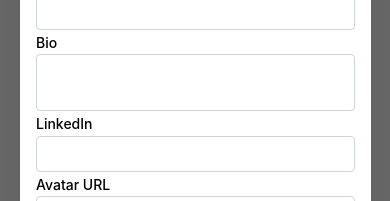
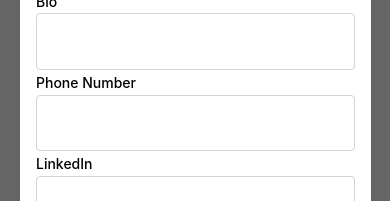
Before and after one commit to AlignedWorks/CVxMantineUI, a React (Vite) app: page / in a window 390 px wide. Both pictures are taken after a click on the button "Update Profile". Shown: the part 348-549 px from the top of the page. Built offline with nearby package versions, Linux system fonts and the light colour scheme; no server answers.

Commit message:
Add phone number to user info

```diff
--- a/src/pages/Home.page.tsx
+++ b/src/pages/Home.page.tsx
@@ -9,6 +9,7 @@ interface User {
   firstName: string;
   lastName: string;
   bio: string;
+  phoneNumber: string;
   linkedIn: string;
   avatarUrl: string;
   createdAt: string;
@@ -46,6 +47,7 @@ export function Home() {
         firstName: user.firstName,
         lastName: user.lastName,
         bio: user.bio,
+        phoneNumber: user.phoneNumber,
         linkedIn: user.linkedIn,
         avatarUrl: user.avatarUrl,
         createdAt: user.createdAt,
@@ -99,6 +101,7 @@ export function Home() {
               <p>{user.firstName} {user.lastName}</p>
               <p>{user.username}</p>
               <p>{user.bio}</p>
+              <p>{user.phoneNumber}</p>
               <p>Joined: {new Date(user.createdAt).toLocaleDateString()}</p>
             </>
           ) : (
@@ -129,6 +132,11 @@ export function Home() {
           value={formValues?.bio}
           onChange={(event) => handleFormChange('bio', event.currentTarget.value)}
         />
+        <Textarea
+          label="Phone Number"
+          value={formValues?.phoneNumber}
+          onChange={(event) => handleFormChange('bio', event.currentTarget.value)}
+        />
         <TextInput
           label="LinkedIn"
           value={formValues?.linkedIn}
```
